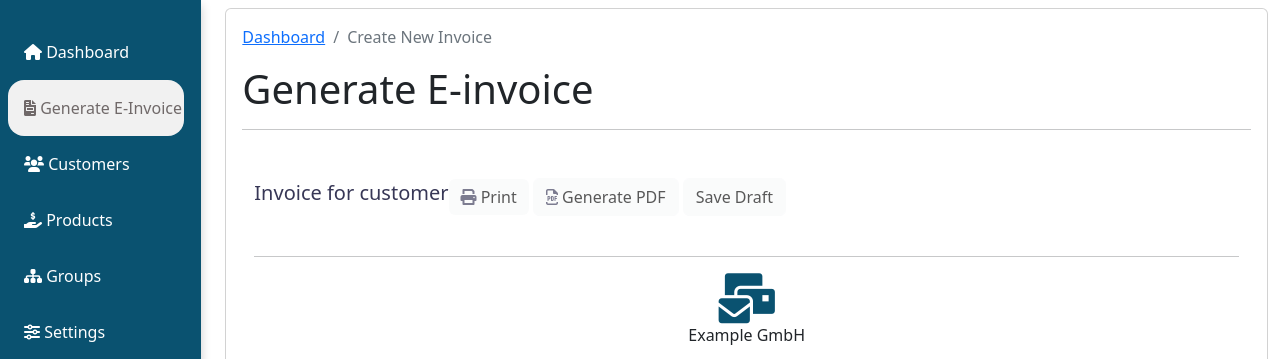
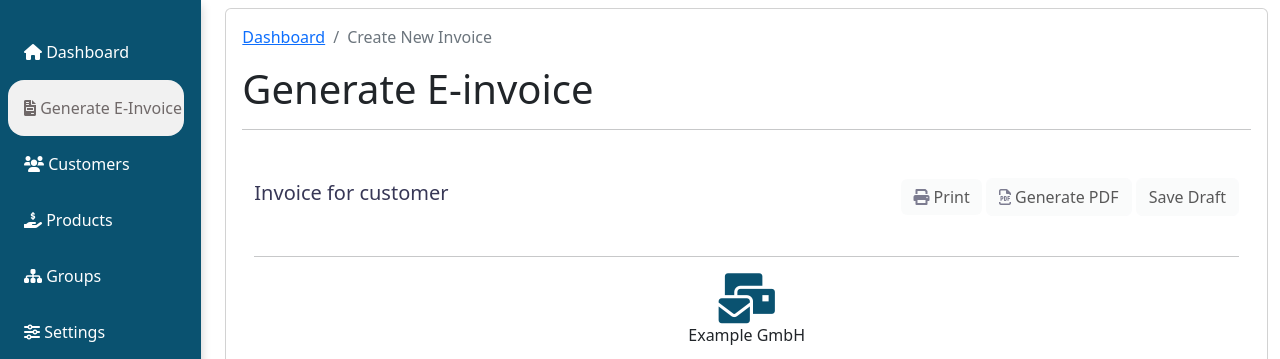
Before and after one commit to NikhilRaikar17/e-invoice, a Flask app: page /generate_invoice in a window 1280 px wide. Shown: the part 60-419 px from the top of the page. Run offline with Flask 2, Linux system fonts and the light colour scheme; a user stored in the database is signed in; data comes from the database, SQL or seed files in the repository; some libraries are stand-ins or nearby versions.

Commit message:
css flex updated

```diff
--- a/e_invoice/templates/invoice_generator.html
+++ b/e_invoice/templates/invoice_generator.html
@@ -11,8 +11,8 @@
     <div class="container my-5">
         <div class="row align-items-baseline pb-3">
             <div class="col-12">
-                <div class="d-flex">
-                    <p style="color: #373756;font-size: 20px;">Invoice for customer</p>
+                <div class="d-flex flex-row">
+                    <p class="flex-grow-1" style="color: #373756;font-size: 20px;">Invoice for customer</p>
                     <span class="float-start">
 
                         <!-- <button  class="btn btn-light text-capitalize border-0"
```
